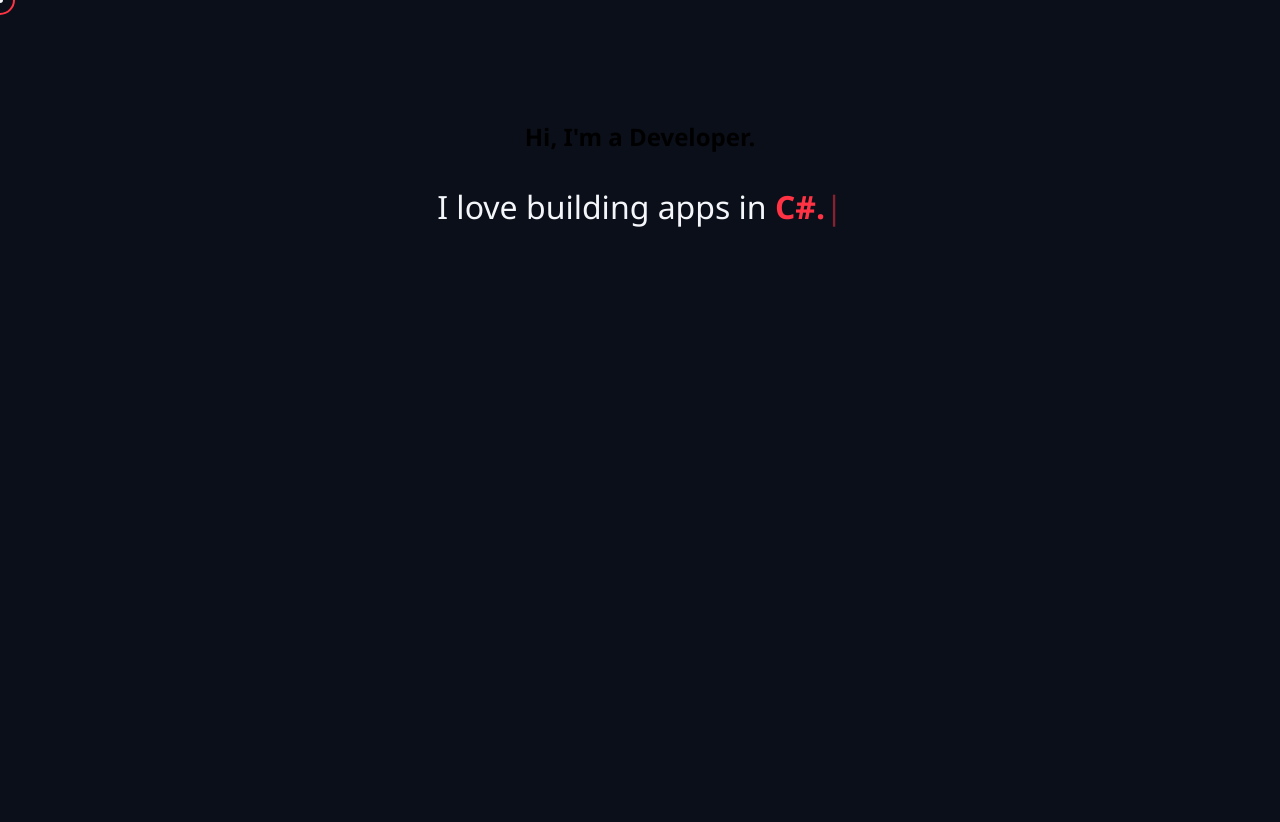
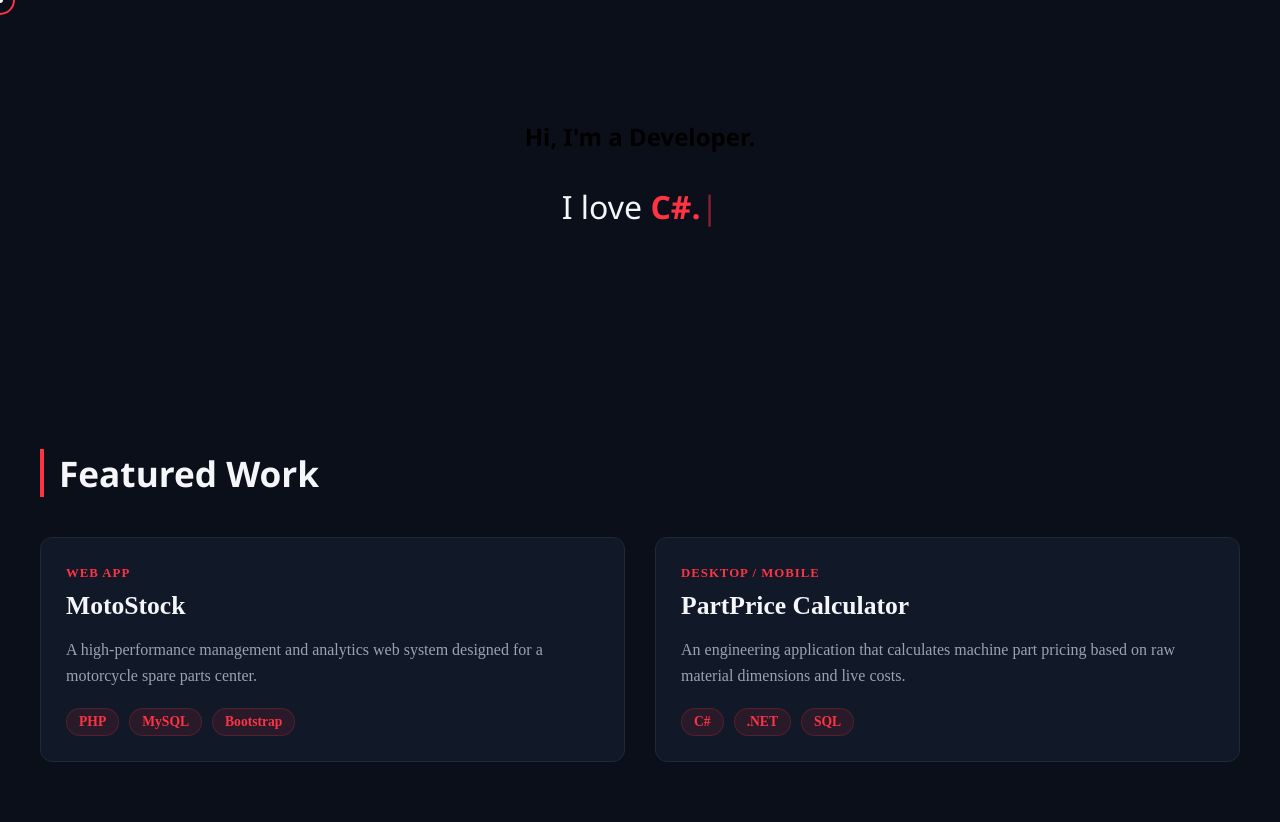
Before and after one commit to tharikzulfiquar/my-portfolio, a plain HTML site: page index.html in a window 1280 px wide. Before the commit the page ends 800 px from the top, so only its background shows below. Drawn offline with Linux system fonts and the light colour scheme.

Commit message:
Project cards added for the portfolio

```diff
--- a/app.js
+++ b/app.js
@@ -21,7 +21,7 @@ document.querySelectorAll('a, button, .project-card').forEach(link => {
 });
 
 // Array of words you want to rotate through
-const words = ["Java.", "C#.", "PHP.", "SQL.", "C Language."];
+const words = ["Java.", "C#.", "C++.", "SQL.", "C Language."];
 
 let wordIndex = 0;
 let charIndex = 0;
@@ -69,3 +69,32 @@ function typeEffect() {
 document.addEventListener("DOMContentLoaded", () => {
   typeEffect();
 });
+
+const cards = document.querySelectorAll('.project-card');
+
+cards.forEach(card => {
+  card.addEventListener('mousemove', (e) => {
+    // Get total dimensions and screen position of the current card
+    const rect = card.getBoundingClientRect();
+
+    // Calculate mouse position relative to inside the card boundary (0 to cardWidth/Height)
+    const x = e.clientX - rect.left;
+    const y = e.clientY - rect.top;
+
+    // Find the center point of the card
+    const centerX = rect.width / 2;
+    const centerY = rect.height / 2;
+
+    // Calculate rotation angle degrees based on distance from center (max 15 degrees tilt)
+    const rotateX = ((centerY - y) / centerY) * 15;
+    const rotateY = ((x - centerX) / centerX) * 15;
+
+    // Inject the physical 3D transforms inline
+    card.style.transform = `rotateX(${rotateX}deg) rotateY(${rotateY}deg) translateY(-5px)`;
+  });
+
+  // Snap the card back smoothly to its flat position when the mouse leaves
+  card.addEventListener('mouseleave', () => {
+    card.style.transform = `rotateX(0deg) rotateY(0deg)`;
+  });
+});
--- a/index.html
+++ b/index.html
@@ -3,7 +3,7 @@
 <head>
   <meta charset="UTF-8">
   <meta name="viewport" content="width=device-width, initial-scale=1.0">
-  <title>Developer Portfolio</title>
+  <title>Thariks' Portfolio</title>
 
   <link rel="stylesheet" href="styles.css">
 </head>
@@ -16,12 +16,44 @@
     <div class="hero-container">
       <h1>Hi, I'm a Developer.</h1>
       <p class="typing-text">
-        I love building apps in
+        I love
         <span class="dynamic-word"></span><span class="cursor-blink">|</span>
       </p>
     </div>
   </section>
 
+  <section class="projects-section">
+  <h2 class="section-title">Featured Work</h2>
+
+  <div class="projects-grid">
+    <div class="project-card">
+      <div class="card-content">
+        <span class="project-tag">Web App</span>
+        <h3>MotoStock</h3>
+        <p>A high-performance management and analytics web system designed for a motorcycle spare parts center.</p>
+        <div class="tech-stack">
+          <span>PHP</span>
+          <span>MySQL</span>
+          <span>Bootstrap</span>
+        </div>
+      </div>
+    </div>
+
+    <div class="project-card">
+      <div class="card-content">
+        <span class="project-tag">Desktop / Mobile</span>
+        <h3>PartPrice Calculator</h3>
+        <p>An engineering application that calculates machine part pricing based on raw material dimensions and live costs.</p>
+        <div class="tech-stack">
+          <span>C#</span>
+          <span>.NET</span>
+          <span>SQL</span>
+        </div>
+      </div>
+    </div>
+  </div>
+</section>
+
   <script src="app.js"></script>
 </body>
 </html>
--- a/styles.css
+++ b/styles.css
@@ -67,3 +67,80 @@ body {
   0%, 100% { opacity: 1; }
   50% { opacity: 0; }
 }
+
+/* Projects Section Layout */
+.projects-section {
+  padding: 60px 40px;
+  max-width: 1200px;
+  margin: 0 auto;
+}
+
+.section-title {
+  color: #f4f6fa;
+  font-family: 'Segoe UI', sans-serif;
+  font-size: 2.2rem;
+  margin-bottom: 40px;
+  border-left: 4px solid #ff3344;
+  padding-left: 15px;
+}
+
+/* Responsive Grid System */
+.projects-grid {
+  display: grid;
+  grid-template-columns: repeat(auto-fit, minmax(300px, 1fr));
+  gap: 30px;
+  perspective: 1000px; /* Essential for creating a 3D environment for cards */
+}
+
+/* Card Styling & Foundations */
+.project-card {
+  background: #111827; /* Slightly lighter charcoal contrast background */
+  border: 1px solid #1f2937;
+  border-radius: 12px;
+  padding: 25px;
+  position: relative;
+  transform-style: preserve-3d; /* Tells child elements to exist in 3D space */
+  transition: transform 0.15s ease-out, box-shadow 0.15s ease-out, border-color 0.2s ease;
+}
+
+.project-tag {
+  color: #ff3344;
+  font-size: 0.8rem;
+  text-transform: uppercase;
+  font-weight: 700;
+  letter-spacing: 1px;
+}
+
+.project-card h3 {
+  color: #f4f6fa;
+  font-size: 1.6rem;
+  margin: 10px 0;
+}
+
+.project-card p {
+  color: #9ca3af; /* Soft gray for high scannability read */
+  line-height: 1.6;
+}
+
+/* Tech Pills Wrapper */
+.tech-stack {
+  display: flex;
+  gap: 10px;
+  margin-top: 20px;
+}
+
+.tech-stack span {
+  background: rgba(255, 51, 68, 0.1);
+  color: #ff3344;
+  border: 1px solid rgba(255, 51, 68, 0.2);
+  padding: 5px 12px;
+  border-radius: 20px;
+  font-size: 0.85rem;
+  font-weight: 600;
+}
+
+/* Dynamic Hover Effects */
+.project-card:hover {
+  border-color: #ff3344;
+  box-shadow: 0px 10px 30px rgba(255, 51, 68, 0.15);
+}
```
